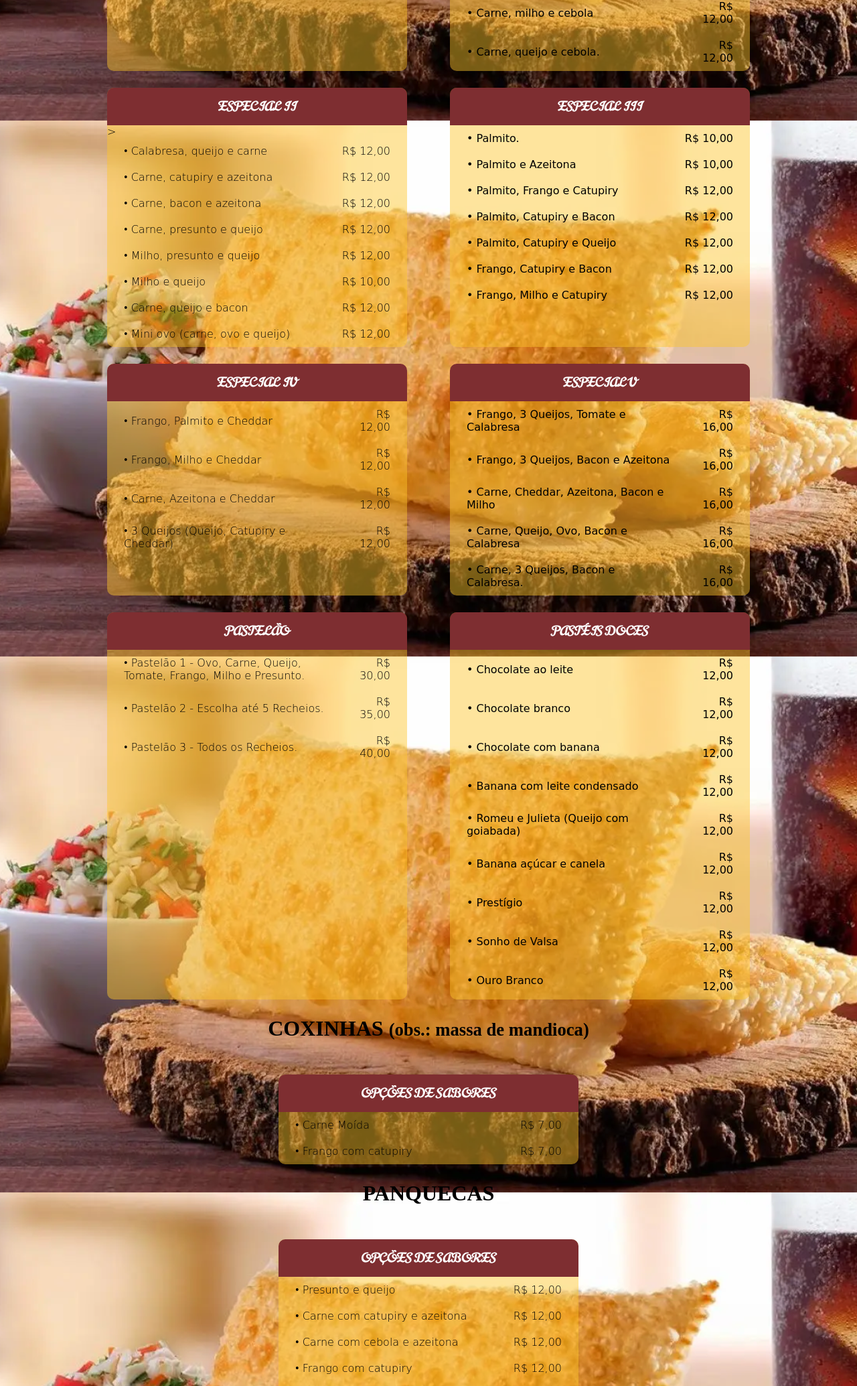
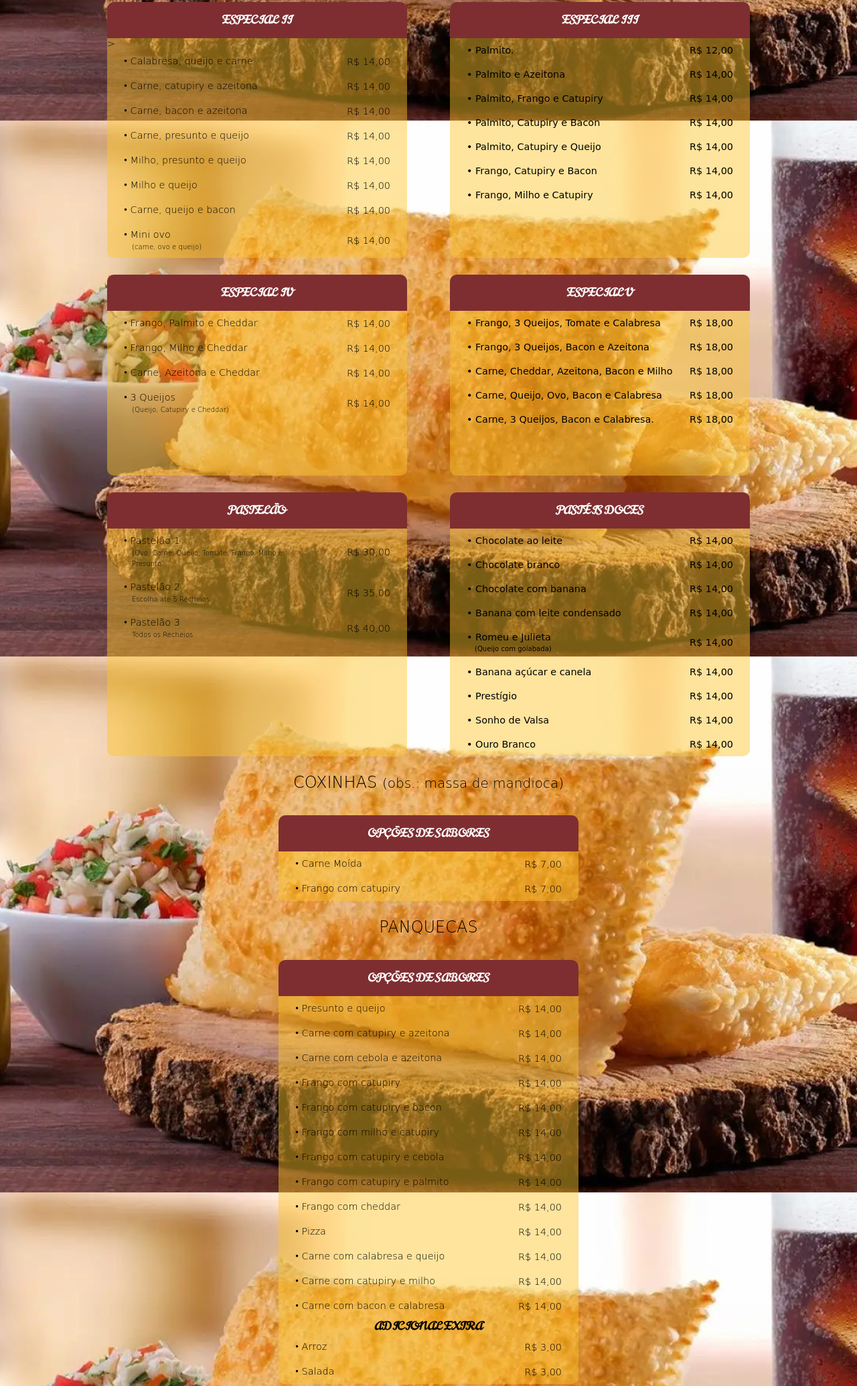
Before and after one commit to jeffersonmoraless/Cardapio, a plain HTML site: page index.html in a window 1280 px wide. Shown: the part 620-2689 px from the top of the page at 67% size. Drawn offline with Linux system fonts and the light colour scheme; a web font is replaced by a local one.

Commit message:
alteração layout+preço

```diff
--- a/index.css
+++ b/index.css
@@ -36,6 +36,7 @@
         width:280px !important;
 
     }
+
     header> h1{
 
         font-family: 'Frijole', cursive;
@@ -51,10 +52,14 @@
         min-height: 50vh;
         margin: auto;
     }
+
     .container> h1{
+        font-family: 'Rubik Distressed', cursive;
+        font-size: 1.5em;
+        font-weight: 100;
         text-align: center;
+        padding-bottom: 10px;
         padding-top: 25px;
-        padding-bottom: 25px;
     }
     .subContainer{
         margin-top: 25px;
@@ -90,9 +95,10 @@
 
         text-align: right;
         padding-right: 25px;
-        padding-left: 25px;
+        padding-left: 20px;
         padding-top: 10px;
         padding-bottom: 10px;
+
 
 
 
@@ -110,6 +116,7 @@
         margin-left: auto;
         margin-right: auto;
         border-radius: 10px;
+
 
     }
     h3{
@@ -132,6 +139,7 @@
         font-family: 'Norican', cursive;
         font-weight: 900;
         font-size: 1.17EM;
+
 
       }
       .forma-pagamento> img{
@@ -164,12 +172,24 @@
         color: #000;
       }
 
+
    /*footer{
         margin-top: 80px;
         background-image: linear-gradient( to bottom,#fcc52cbe , #7e2e31fe );
         width: 100%;
         height: 10vh;
     }*/
+    small{
+        font-size: 0.7em;
+        padding-left:12px;
+
+      }
+      .boxOne, .boxTwo{
+        font-size: 0.9em;
+      }
+      .padSpan{
+        padding-left:12px;
+      }
 }
   /* Estilos para telas pequenas */
   @media screen and (max-width: 767px){
@@ -227,6 +247,7 @@
         font-family: 'Frijole', cursive;
         font-size: 0.9em;
         margin-bottom: 40px;
+
     }
     table{
         width: 100%;
@@ -296,4 +317,9 @@
       .redes-sociais a:hover {
         color: #000;
       }
+      small{
+        font-size: 0.7em;
+        padding-left:12px;
+
+      }
 }
--- a/index.html
+++ b/index.html
@@ -30,7 +30,7 @@
                     </tr>
                     <tr>
                         <td class="produto">• Queijo</td>
-                        <td class="valor">R$ 10,00</td>
+                        <td class="valor">R$ 12,00</td>
                     </tr>
                 </table>
 
@@ -43,7 +43,7 @@
                         <td class="valor">R$ 12,00</td>
                     </tr>
                     <tr>
-                        <td class="produto">• Pizza (Presunto, queijo, tomate e orégano)</td>
+                        <td class="produto">• Pizza <br><small>(Presunto, queijo, tomate e orégano)</small></td>
                         <td class="valor">R$ 12,00</td>
                     </tr>
                     <tr>
@@ -72,35 +72,35 @@
                 <table>
                     <tr>
                         <td class="produto">• Calabresa, queijo e carne</td>
-                        <td class="valor">R$ 12,00</td>
+                        <td class="valor">R$ 14,00</td>
                     </tr>
 
                     <td class="produto">• Carne, catupiry e azeitona</td>
-                    <td class="valor">R$ 12,00</td>
+                    <td class="valor">R$ 14,00</td>
                     <tr>
                         <td class="produto">• Carne, bacon e azeitona</td>
-                        <td class="valor">R$ 12,00</td>
+                        <td class="valor">R$ 14,00</td>
                     </tr>
                     <tr>
                         <td class="produto">• Carne, presunto e queijo</td>
-                        <td class="valor">R$ 12,00</td>
+                        <td class="valor">R$ 14,00</td>
                     </tr>
                     <tr>
                         <td class="produto">• Milho, presunto e queijo</td>
-                        <td class="valor">R$ 12,00</td>
+                        <td class="valor">R$ 14,00</td>
                     </tr>
                     <tr>
                         <td class="produto">• Milho e queijo</td>
-                        <td class="valor">R$ 10,00</td>
+                        <td class="valor">R$ 14,00</td>
                     </tr>
                     <tr>
                         <td class="produto">• Carne, queijo e bacon</td>>
-                        <td class="valor">R$ 12,00</td>
+                        <td class="valor">R$ 14,00</td>
                     </tr>
 
                     <tr>
-                        <td class="produto">• Mini ovo (carne, ovo e queijo)</td>
-                        <td class="valor">R$ 12,00</td>
+                        <td class="produto">• Mini ovo <br><small>(carne, ovo e queijo)</small></td>
+                        <td class="valor">R$ 14,00</td>
                     </tr>
                 </table>
 
@@ -110,31 +110,31 @@
                 <table>
                     <tr>
                         <td class="produto">•	Palmito.</td>
-                        <td class="valor">R$ 10,00</td>
+                        <td class="valor">R$ 12,00</td>
                     </tr>
                     <tr>
                         <td class="produto">•	Palmito e Azeitona</td>
-                        <td class="valor">R$ 10,00</td>
+                        <td class="valor">R$ 14,00</td>
                     </tr>
                     <tr>
                         <td class="produto">•	Palmito, Frango e Catupiry</td>
-                        <td class="valor">R$ 12,00</td>
+                        <td class="valor">R$ 14,00</td>
                     </tr>
                     <tr>
                         <td class="produto">•	Palmito, Catupiry e Bacon</td>
-                        <td class="valor">R$ 12,00</td>
+                        <td class="valor">R$ 14,00</td>
                     </tr>
                     <tr>
                         <td class="produto">•	Palmito, Catupiry e Queijo</td>
-                        <td class="valor">R$ 12,00</td>
+                        <td class="valor">R$ 14,00</td>
                     </tr>
                     <tr>
                         <td class="produto">•	Frango, Catupiry e Bacon</td>
-                        <td class="valor">R$ 12,00</td>
+                        <td class="valor">R$ 14,00</td>
                     </tr>
                     <tr>
                         <td class="produto">•	Frango, Milho e Catupiry</td>
-                        <td class="valor">R$ 12,00</td>
+                        <td class="valor">R$ 14,00</td>
                     </tr>
                 </table>
 
@@ -146,19 +146,19 @@
                 <table>
                     <tr>
                         <td class="produto">• Frango, Palmito e Cheddar</td>
-                        <td class="valor">R$ 12,00</td>
+                        <td class="valor">R$ 14,00</td>
                     </tr>
                     <tr>
                         <td class="produto">• Frango, Milho e Cheddar</td>
-                        <td class="valor">R$ 12,00</td>
+                        <td class="valor">R$ 14,00</td>
                     </tr>
                     <tr>
                         <td class="produto">• Carne, Azeitona e Cheddar</td>
-                        <td class="valor">R$ 12,00</td>
+                        <td class="valor">R$ 14,00</td>
                     </tr>
                     <tr>
-                        <td class="produto">• 3 Queijos (Queijo, Catupiry e Cheddar)</td>
-                        <td class="valor">R$ 12,00</td>
+                        <td class="produto">• 3 Queijos <br><small>(Queijo, Catupiry e Cheddar)</small></td>
+                        <td class="valor">R$ 14,00</td>
                     </tr>
                 </table>
             </section>
@@ -167,23 +167,23 @@
                 <table>
                     <tr>
                         <td class="produto">• Frango, 3 Queijos, Tomate e Calabresa</td>
-                        <td class="valor">R$ 16,00</td>
+                        <td class="valor">R$ 18,00</td>
                     </tr>
                     <tr>
                         <td class="produto">• Frango, 3 Queijos, Bacon e Azeitona</td>
-                        <td class="valor">R$ 16,00</td>
+                        <td class="valor">R$ 18,00</td>
                     </tr>
                     <tr>
                         <td class="produto">• Carne, Cheddar, Azeitona, Bacon e Milho</td>
-                        <td class="valor">R$ 16,00</td>
+                        <td class="valor">R$ 18,00</td>
                     </tr>
                     <tr>
                         <td class="produto">• Carne, Queijo, Ovo, Bacon e Calabresa</td>
-                        <td class="valor">R$ 16,00</td>
+                        <td class="valor">R$ 18,00</td>
                     </tr>
                     <tr>
                         <td class="produto">• Carne, 3 Queijos, Bacon e Calabresa.</td>
-                        <td class="valor">R$ 16,00</td>
+                        <td class="valor">R$ 18,00</td>
                     </tr>
 
 
@@ -196,15 +196,15 @@
                 <h3>PASTELÃO</h3>
                 <table>
                     <tr>
-                        <td class="produto">• Pastelão 1 - Ovo, Carne, Queijo, Tomate, Frango, Milho e Presunto.</td>
+                        <td class="produto">• Pastelão 1 <br><small>(Ovo, Carne, Queijo, Tomate, Frango, Milho e <br><span class="padSpan"> Presunto </span></small></td>
                         <td class="valor">R$ 30,00</td>
                     </tr>
                     <tr>
-                        <td class="produto">• Pastelão 2 - Escolha até 5 Recheios.</td>
+                        <td class="produto">• Pastelão 2 <br><small>Escolha até 5 Recheios</small></td>
                         <td class="valor">R$ 35,00</td>
                     </tr>
                     <tr>
-                        <td class="produto">• Pastelão 3 - Todos os Recheios.</td>
+                        <td class="produto">• Pastelão 3 <br> <small> Todos os Recheios</small></td>
                         <td class="valor">R$ 40,00</td>
                     </tr>
 
@@ -215,39 +215,39 @@
                 <table>
                     <tr>
                         <td class="produto">• Chocolate ao leite</td>
-                        <td class="valor">R$ 12,00</td>
+                        <td class="valor">R$ 14,00</td>
                     </tr>
                     <tr>
                         <td class="produto">• Chocolate branco</td>
-                        <td class="valor">R$ 12,00</td>
+                        <td class="valor">R$ 14,00</td>
                     </tr>
                     <tr>
                         <td class="produto">• Chocolate com banana</td>
-                        <td class="valor">R$ 12,00</td>
+                        <td class="valor">R$ 14,00</td>
                     </tr>
                     <tr>
                         <td class="produto">• Banana com leite condensado</td>
-                        <td class="valor">R$ 12,00</td>
+                        <td class="valor">R$ 14,00</td>
                     </tr>
                     <tr>
-                        <td class="produto">• Romeu e Julieta (Queijo com goiabada)</td>
-                        <td class="valor">R$ 12,00</td>
+                        <td class="produto">• Romeu e Julieta <br><small>(Queijo com goiabada)</small></td>
+                        <td class="valor">R$ 14,00</td>
                     </tr>
                     <tr>
                         <td class="produto">• Banana açúcar e canela</td>
-                        <td class="valor">R$ 12,00</td>
+                        <td class="valor">R$ 14,00</td>
                     </tr>
                     <tr>
                         <td class="produto">• Prestígio</td>
-                        <td class="valor">R$ 12,00</td>
+                        <td class="valor">R$ 14,00</td>
                     </tr>
                     <tr>
                         <td class="produto">• Sonho de Valsa</td>
-                        <td class="valor">R$ 12,00</td>
+                        <td class="valor">R$ 14,00</td>
                     </tr>
                     <tr>
                         <td class="produto">• Ouro Branco</td>
-                        <td class="valor">R$ 12,00</td>
+                        <td class="valor">R$ 14,00</td>
                     </tr>
                 </table>
 
@@ -280,59 +280,59 @@
                 <table>
                     <tr>
                         <td class="produto">• Presunto e queijo</td>
-                        <td class="valor">R$ 12,00</td>
+                        <td class="valor">R$ 14,00</td>
                     </tr>
                     <tr>
                         <td class="produto">• Carne com catupiry e azeitona</td>
-                        <td class="valor">R$ 12,00</td>
+                        <td class="valor">R$ 14,00</td>
                     </tr>
                     <tr>
                         <td class="produto">• Carne com cebola e azeitona</td>
-                        <td class="valor">R$ 12,00</td>
+                        <td class="valor">R$ 14,00</td>
                     </tr>
                     <tr>
                         <td class="produto">• Frango com catupiry</td>
-                        <td class="valor">R$ 12,00</td>
+                        <td class="valor">R$ 14,00</td>
                     </tr>
                     <tr>
                         <td class="produto">• Frango com catupiry e bacon</td>
-                        <td class="valor">R$ 12,00</td>
+                        <td class="valor">R$ 14,00</td>
                     </tr>
                     <tr>
                         <td class="produto">• Frango com milho e catupiry</td>
-                        <td class="valor">R$ 12,00</td>
+                        <td class="valor">R$ 14,00</td>
                     </tr>
 
                     <tr>
                         <td class="produto">• Frango com catupiry e cebola</td>
-                        <td class="valor">R$ 12,00</td>
+                        <td class="valor">R$ 14,00</td>
                     </tr>
                     <tr>
 
                         <td class="produto">• Frango com catupiry e palmito</td>
-                        <td class="valor">R$ 12,00</td>
+                        <td class="valor">R$ 14,00</td>
                     </tr>
 
                     <tr>
                         <td class="produto">• Frango com cheddar</td>
-                        <td class="valor">R$ 12,00</td>
+                        <td class="valor">R$ 14,00</td>
                     </tr>
                     <tr>
                         <td class="produto">• Pizza</td>
-                        <td class="valor">R$ 12,00</td>
+                        <td class="valor">R$ 14,00</td>
                     </tr>
                     <tr>
                         <td class="produto">• Carne com calabresa e queijo</td>
-                        <td class="valor">R$ 12,00</td>
+                        <td class="valor">R$ 14,00</td>
                     </tr>
                     <tr>
                         <td class="produto">• Carne com catupiry e milho</td>
-                        <td class="valor">R$ 12,00</td>
+                        <td class="valor">R$ 14,00</td>
                     </tr>
 
                     <tr>
                         <td class="produto">• Carne com bacon e calabresa</td>
-                        <td class="valor">R$ 12,00</td>
+                        <td class="valor">R$ 14,00</td>
                     </tr>
                 </table>
                     <h4>ADICIONAL EXTRA</h4>
@@ -358,13 +358,13 @@
                     <th class="valor">GRANDE</th>
                     <tr>
                         <td class="produto">• Strogonoff de carne</td>
-                        <td class="valor">R$ 20,00</td>
-                        <td class="valor">R$ 28,00</td>
+                        <td class="valor">R$ 22,00</td>
+                        <td class="valor">R$ 32,00</td>
                     </tr>
                     <tr>
                         <td class="produto">• Strogonoff de frango</td>
-                        <td class="valor">R$ 20,00</td>
-                        <td class="valor">R$ 28,00</td>
+                        <td class="valor">R$ 22,00</td>
+                        <td class="valor">R$ 32,00</td>
                     </tr>
                 </table>
 
@@ -381,8 +381,8 @@
                     </tr>
 
                     <tr>
-                        <td class="produto">• Batata frita especial (queijo e bacon)</td>
-                        <td class="valor">R$ 28,00</td>
+                        <td class="produto">• Batata frita especial <br><small>(queijo e bacon)</small></td>
+                        <td class="valor">R$ 30,00</td>
                     </tr>
                     <tr>
                         <td class="produto">• Frios</td>
@@ -400,7 +400,43 @@
 
             </section>
         </div>
+
+        <h1>PRATO FEITO</h1>
+        <div class="subContainer">
+            <section class="boxOne">
+                <h3>OPÇÕES DE SABORES</h3>
+                <table>
+                    <tr>
+                        <td class="produto">• Prato Feito + Strogonoff de Carne <br><small>(Arroz + Batata-Frita + Ovo)</small></td>
+                        <td class="valor">R$ 24,00</td>
+                    </tr>
+
+                    <tr>
+                        <td class="produto">• Prato Feito + Strogonoff de Frango <br><small>(Arroz + Batata-Frita + Ovo)</small></td>
+                        <td class="valor">R$ 24,00</td>
+                    </tr>
+                    <tr>
+                        <td class="produto">• Prato Feito + File Peito Frango <br><small>(Arroz + Batata-Frita + Ovo)</small></td>
+                        <td class="valor">R$ 24,00</td>
+                    </tr>
+
+                </table>
+                <table>
+                <h4>APCIONAL</h4>
+                <table>
+                    <tr>
+                        <td class="produto">• Salada <br> <small>(Alface + Tomate)</small></td>
+                        <td class="valor">R$ 3,00</td>
+                    </tr>
+                </table>
+
+            </section>
+        </div>
+
     </div>
+
+
+
     <footer>
 
             <div class="containerF">
```
